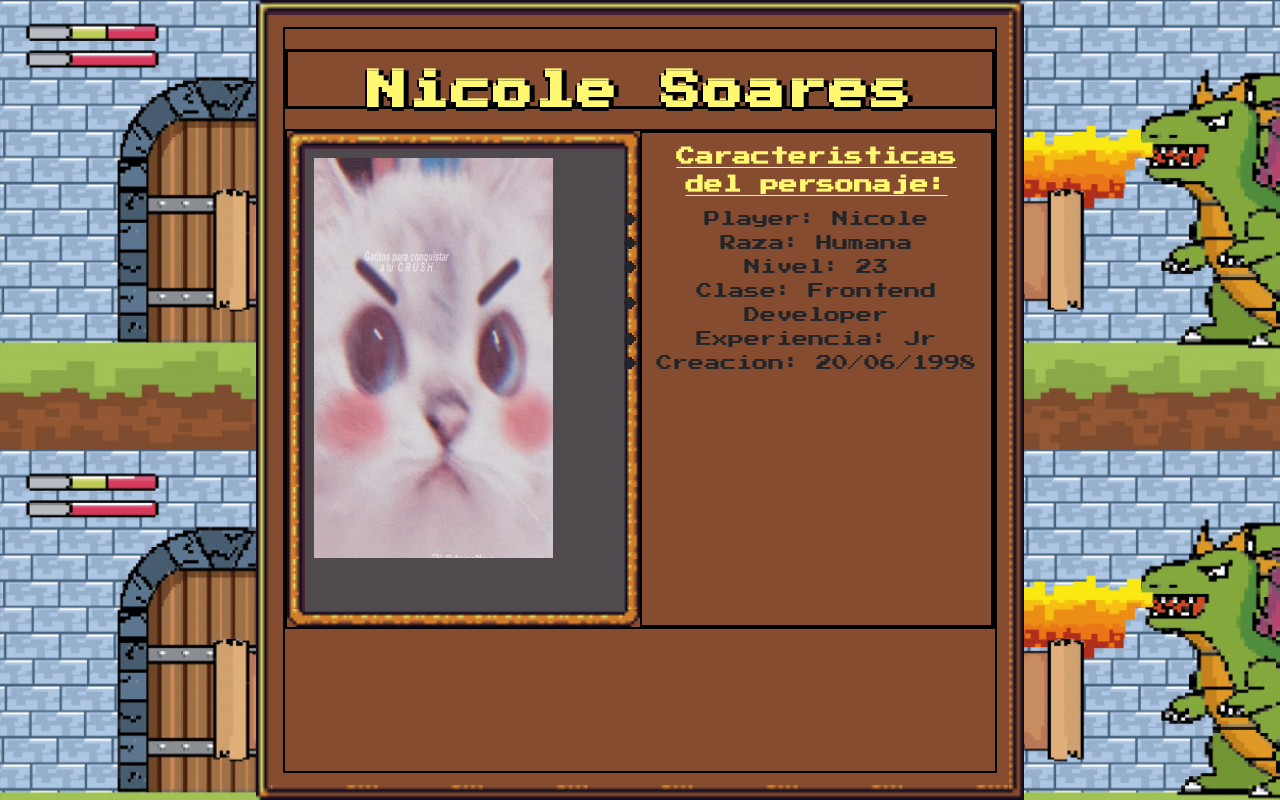
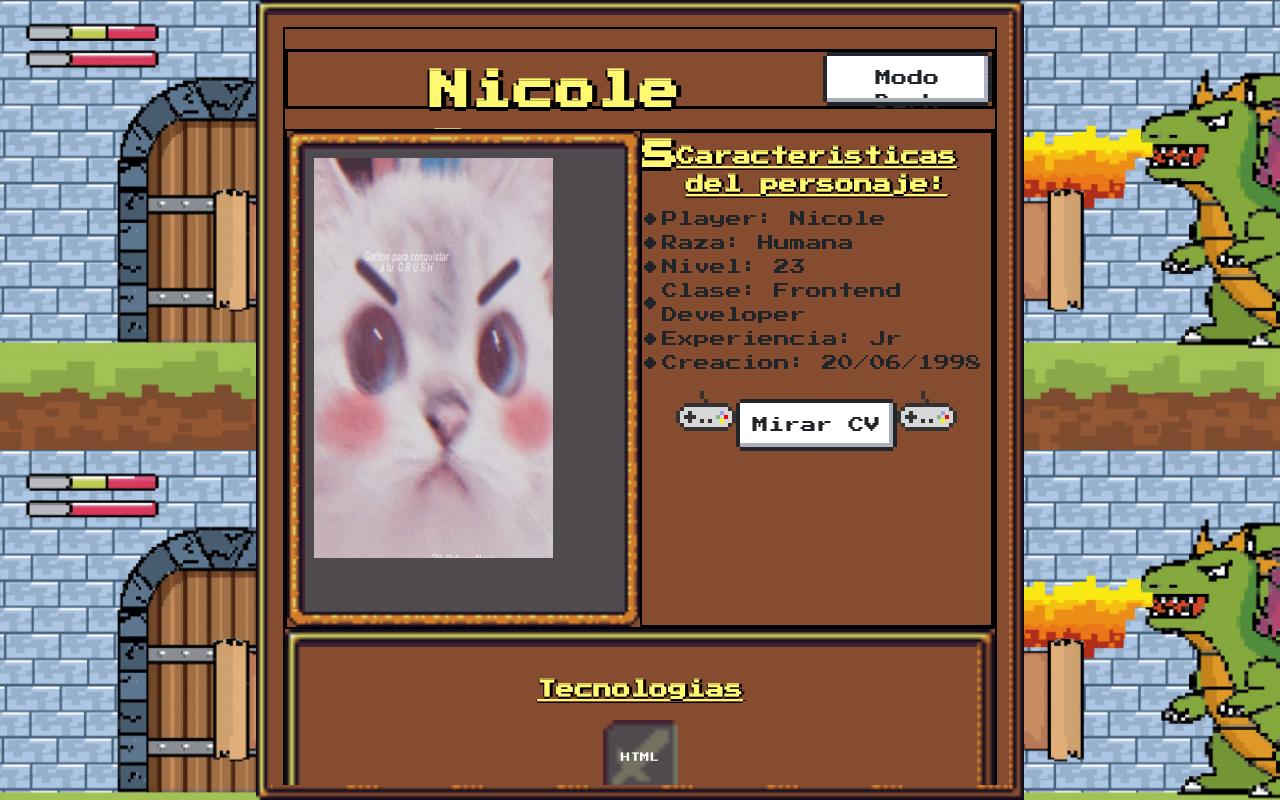
Before and after one commit to Nicole-Soares/Portfolio, a React (Create React App) app: page / in a window 1280 px wide. Built offline with nearby package versions, Linux system fonts and the light colour scheme.

Commit message:
se agregaron estilos y mas partes

```diff
--- a/src/componentes/header.css
+++ b/src/componentes/header.css
@@ -6,9 +6,8 @@
   border: black solid 2px;
 }
 
-.contenedor-nombre {
+.contenedor-nombre-boton {
   display: flex;
-  flex-direction: column;
   width: 100%;
   height: 60px;
   margin-top: 20px;
@@ -17,6 +16,7 @@
 
 .titulo {
   display: flex;
+  width: 80%;
   justify-content: center;
   text-align: center;
   color: #fff870;
@@ -25,6 +25,7 @@
   text-shadow: -2px 0 black, 0 4px black, 5px 0 black, 0 -2px;
   margin-top: 10px;
 }
+
 
 .contenedor-imagen-datos {
   display: flex;
@@ -69,9 +70,69 @@
     margin-top: 10px;
     color: #fff870;
     text-decoration-line:underline;
+    text-shadow: -1px 0 black, 0 2px black, 3px 0 black, 0 -1px;
 }
 
-ul{
-    display: flex;
-    flex-direction: column;
+.datos{
+  width: 100%;
+
 }
+
+.nes-list {
+  text-align: left;
+  width: 100%;
+  margin-left: 20px;
+}
+
+.contenedor-tecnologias{
+    width: 100%;
+    height: 250px;
+    border-style: solid;
+    border-image-source: url(../imagenes/border-image-golden.png);
+    border-image-repeat: repeat;
+    border-image-slice: 4 4 4 4;
+    border-image-width: 18px;
+    border-width: 15px;
+    padding: 12px;
+    box-sizing: border-box;
+    -moz-box-sizing: border-box;
+    -webkit-box-sizing: border-box;
+    background: url(../imagenes/background-image-golden.png) repeat repeat;
+    background-clip: padding-box;
+    background-origin: padding-box;
+    background-position: center;
+}
+.tecnologias{
+  display: flex;
+  margin-top:20px;
+  justify-content: space-evenly;
+  align-items: baseline;
+  text-align: center;
+  color:  #fff870;
+  text-decoration-line:underline;
+  text-shadow: -1px 0 black, 0 2px black, 3px 0 black, 0 -1px;
+}
+
+.iconos{
+  justify-content: center;
+  align-items: center;
+  display: flex;
+  flex-wrap: wrap;
+}
+
+.icono-espada{
+  background-image: url(../imagenes/weapon-slot.png) ;
+  background-repeat: no-repeat;
+  background-size: 100% 100%;
+  width: 75px;
+  height: 75px;
+  color: #fff;
+  word-wrap: break-word;
+  font-size: 0.6rem;
+  margin: 0.5rem;
+  display: flex;
+  align-items: center;
+  flex-wrap: wrap;
+  justify-content: center;
+  transition: ease all 0.2s;
+}
--- a/src/componentes/header.jsx
+++ b/src/componentes/header.jsx
@@ -5,8 +5,9 @@ import gatito from "../imagenes/gatito.jpg";
 export default function Header() {
   return (
     <div className="contenedor-header">
-      <div className="contenedor-nombre">
+      <div className="contenedor-nombre-boton">
         <h3 className="titulo">Nicole Soares</h3>
+        <button type="button" class="nes-btn">Modo Dark</button>
       </div>
       <div className="contenedor-imagen-datos">
         <div className="contenedor-imagen">
@@ -14,6 +15,7 @@ export default function Header() {
         </div>
         <div className="contendor-datos">
           <h3 className="titulo-datos">Caracteristicas del personaje:</h3>
+          <div className="datos">
           <ul class="nes-list is-disc">
             <li>Player: Nicole</li>
             <li>Raza: Humana</li>
@@ -22,8 +24,25 @@ export default function Header() {
             <li>Experiencia: Jr</li>
             <li>Creacion: 20/06/1998</li>
           </ul>
+          </div>
+          <div className="boton-cv">
+            <i class="snes-jp-logo"></i>
+            <a className="nes-btn"href="#">Mirar CV</a>
+            <i class="snes-jp-logo"></i>
+          </div>
         </div>
+
       </div>
+      <div>
+         <div className="contenedor-tecnologias">
+           <div>
+          <h3 className="tecnologias">Tecnologias</h3>
+          </div>
+          <div className="iconos">
+          <div className="icono-espada">HTML</div>
+          </div>
+         </div>
+        </div>
     </div>
   );
 }
```
Also changed, not shown: src/imagenes/weapon-slot.png (added).
